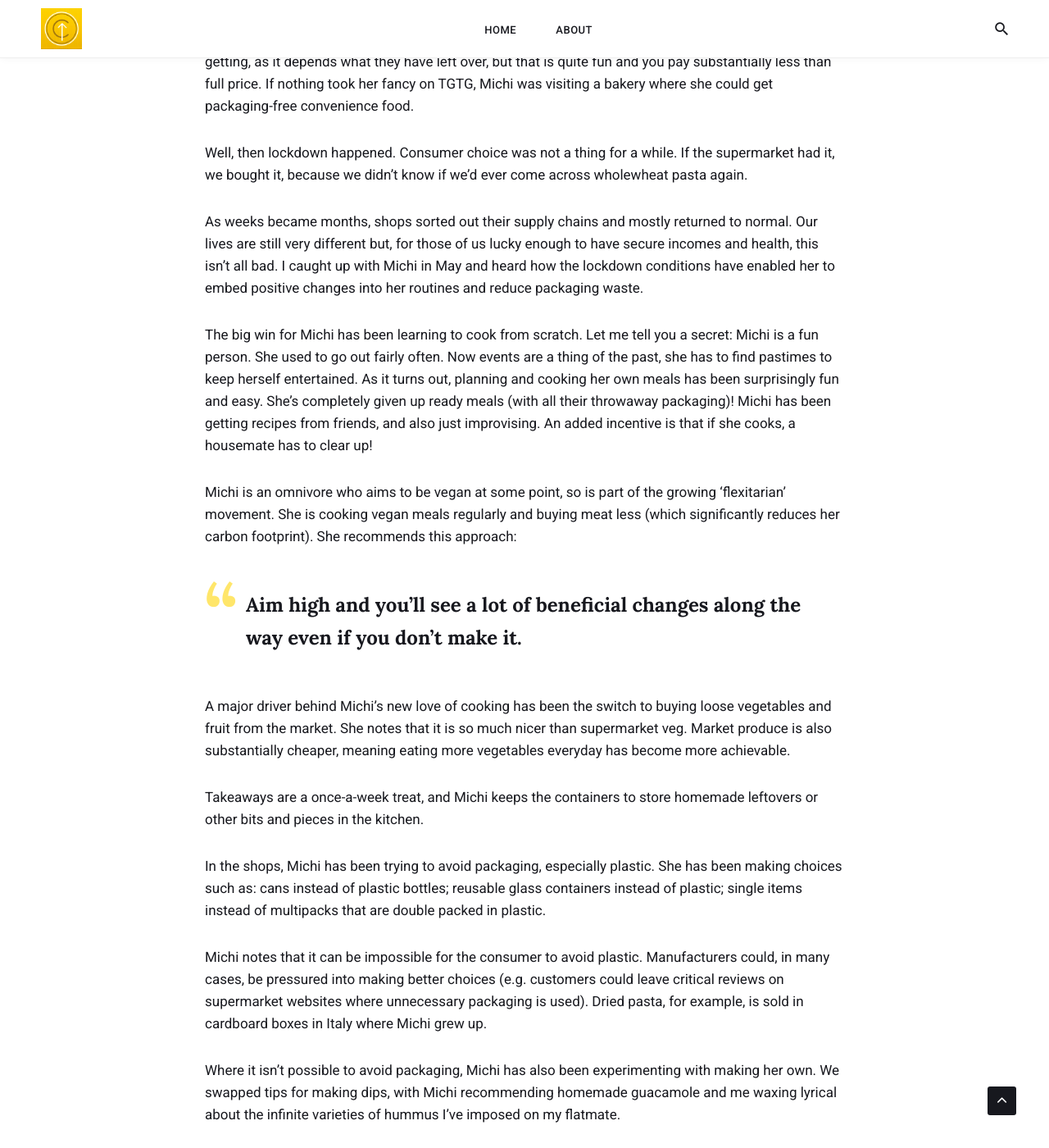
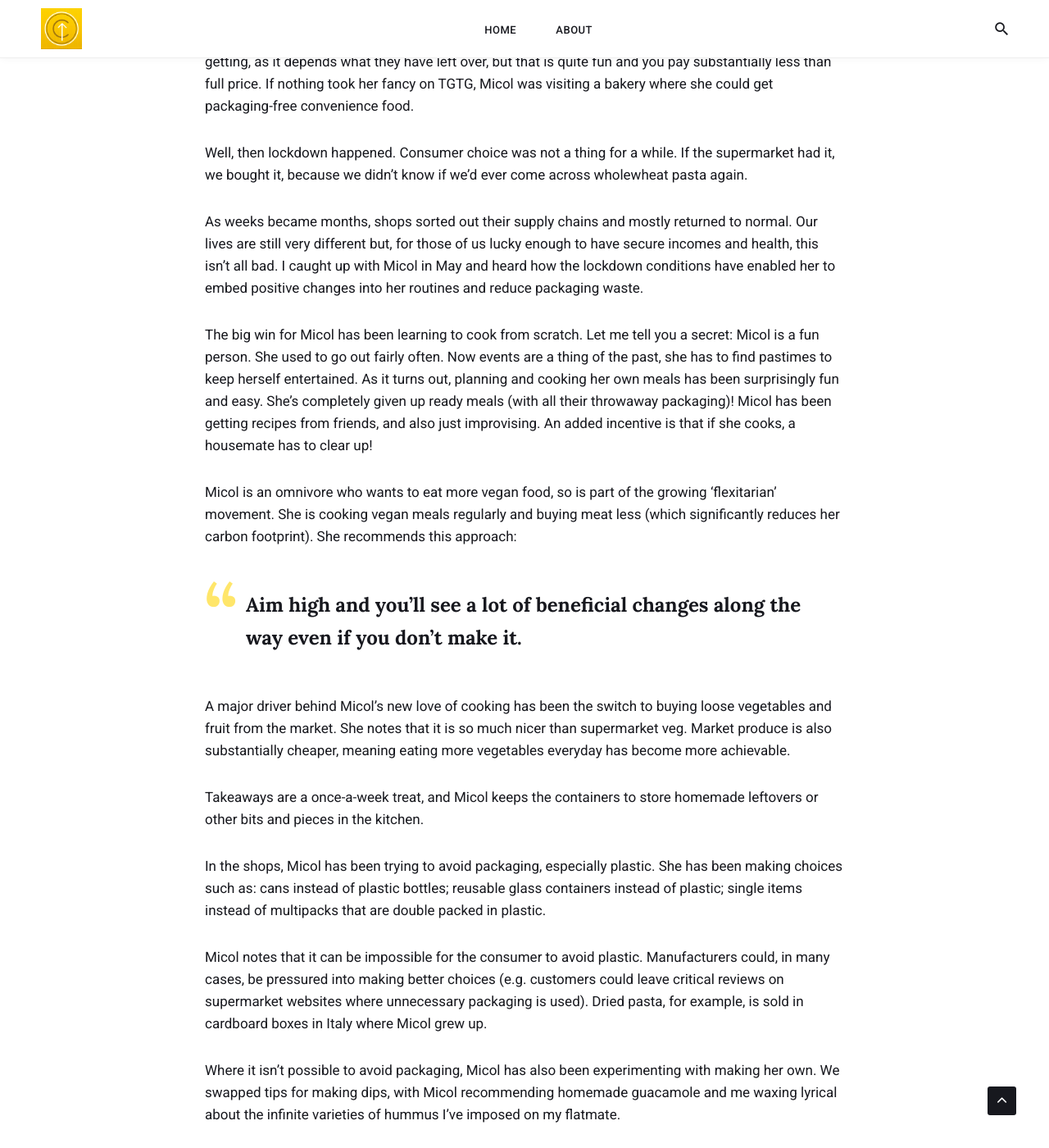
Before and after one commit to robinprospect/personalwebsite, a Jekyll site: the page built from _posts/2020-07-04-zero-waste-food-packaging.md, in a window 1280 px wide and 1400 px high, scrolled down 3513 px. Shown: the whole window at 82% size. Built offline with Jekyll 4.4.1, drawn with Linux system fonts in a browser that asks for light colours; nearby versions of some CDN libraries; some of the changed text lies outside the part shown.

Commit message:
Updates to blog text and image

```diff
--- a/_posts/2020-07-04-zero-waste-food-packaging.md
+++ b/_posts/2020-07-04-zero-waste-food-packaging.md
@@ -30,9 +30,9 @@
 
 We spent a few hours learning about the ways Kay has transformed her habits over the years, and I left with the impression that we could have come back several times for more tips. This blog post focuses on food and food packaging, but you’ll see Kay’s zero waste advice cropping up in future blogs covering other common household items.
 
-Kay’s key resources are space and time. Many people, however, lack these things. Our tester for this challenge, Michi, falls into this category. Michi has a full time job which leaves limited time and energy for other activities. She shares a flat with two other people and was quite conscious of not wanting to impose her views on her flatmates. On the other hand, for Michi it was feasible to spend a certain amount of money to avoid creating waste. I wondered how Michi would take Kay’s advice and apply it in her, quite different, circumstances.
+Kay’s key resources are space and time. Many people, however, lack these things. Our tester for this challenge, Micol Brunelli, falls into this category. Micol has a full time job which leaves limited time and energy for other activities. She shares a flat with two other people and was quite conscious of not wanting to impose her views on her flatmates. On the other hand, for Micol it was feasible to spend a certain amount of money to avoid creating waste. I wondered how Micol would take Kay’s advice and apply it in her, quite different, circumstances.
 
-## Michi's commitment to reducing her waste
+## Micol's commitment to reducing her waste
 
 After our meeting with Kay, Micol spent some time reviewing her current consumption habits and identifying the biggest sources of waste. She then considered which steps were feasible and sustainable for her (pre-lockdown!) life. From the tips below, she selected actions that she would take for one month. These were:
 
@@ -49,56 +49,55 @@
 
 ## The report
 
-Pre-lockdown, when Michi used to work in an office, she was enjoying using [Too Good To Go](https://toogoodtogo.co.uk/en-gb) at lunchtimes, to rescue food that would otherwise go in the bin. This app alerts you to local cafes, shops and restaurants that have spare food you can collect at set times. You won’t know exactly what you’re getting, as it depends what they have left over, but that is quite fun and you pay substantially less than full price. If nothing took her fancy on TGTG, Michi was visiting a bakery where she could get packaging-free convenience food.
+Pre-lockdown, when Micol used to work in an office, she was enjoying using [Too Good To Go](https://toogoodtogo.co.uk/en-gb) at lunchtimes, to rescue food that would otherwise go in the bin. This app alerts you to local cafes, shops and restaurants that have spare food you can collect at set times. You won’t know exactly what you’re getting, as it depends what they have left over, but that is quite fun and you pay substantially less than full price. If nothing took her fancy on TGTG, Micol was visiting a bakery where she could get packaging-free convenience food.
 
 Well, then lockdown happened. Consumer choice was not a thing for a while. If the supermarket had it, we bought it, because we didn’t know if we’d ever come across wholewheat pasta again.
 
-As weeks became months, shops sorted out their supply chains and mostly returned to normal. Our lives are still very different but, for those of us lucky enough to have secure incomes and health, this isn’t all bad. I caught up with Michi in May and heard how the lockdown conditions have enabled her to embed positive changes into her routines and reduce packaging waste.
+As weeks became months, shops sorted out their supply chains and mostly returned to normal. Our lives are still very different but, for those of us lucky enough to have secure incomes and health, this isn’t all bad. I caught up with Micol in May and heard how the lockdown conditions have enabled her to embed positive changes into her routines and reduce packaging waste.
 
-The big win for Michi has been learning to cook from scratch. Let me tell you a secret: Michi is a fun person. She used to go out fairly often. Now events are a thing of the past, she has to find pastimes to keep herself entertained. As it turns out, planning and cooking her own meals has been surprisingly fun and easy. She’s completely given up ready meals (with all their throwaway packaging)! Michi has been getting recipes from friends, and also just improvising. An added incentive is that if she cooks, a housemate has to clear up!
+The big win for Micol has been learning to cook from scratch. Let me tell you a secret: Micol is a fun person. She used to go out fairly often. Now events are a thing of the past, she has to find pastimes to keep herself entertained. As it turns out, planning and cooking her own meals has been surprisingly fun and easy. She’s completely given up ready meals (with all their throwaway packaging)! Micol has been getting recipes from friends, and also just improvising. An added incentive is that if she cooks, a housemate has to clear up!
 
-Michi is an omnivore who aims to be vegan at some point, so is part of the growing ‘flexitarian’ movement. She is cooking vegan meals regularly and buying meat less (which significantly reduces her carbon footprint). She recommends this approach:
+Micol is an omnivore who wants to eat more vegan food, so is part of the growing ‘flexitarian’ movement. She is cooking vegan meals regularly and buying meat less (which significantly reduces her carbon footprint). She recommends this approach:
 
 > Aim high and you’ll see a lot of beneficial changes along the way even if you don’t make it.
 
-A major driver behind Michi’s new love of cooking has been the switch to buying loose vegetables and fruit from the market. She notes that it is so much nicer than supermarket veg. Market produce is also substantially cheaper, meaning eating more vegetables everyday has become more achievable.
+A major driver behind Micol’s new love of cooking has been the switch to buying loose vegetables and fruit from the market. She notes that it is so much nicer than supermarket veg. Market produce is also substantially cheaper, meaning eating more vegetables everyday has become more achievable.
 
-Takeaways are a once-a-week treat, and Michi keeps the containers to store homemade leftovers or other bits and pieces in the kitchen.
+Takeaways are a once-a-week treat, and Micol keeps the containers to store homemade leftovers or other bits and pieces in the kitchen.
 
-In the shops, Michi has been trying to avoid packaging, especially plastic. She has been making choices such as: cans instead of plastic bottles; reusable glass containers instead of plastic; single items instead of multipacks that are double packed in plastic.
+In the shops, Micol has been trying to avoid packaging, especially plastic. She has been making choices such as: cans instead of plastic bottles; reusable glass containers instead of plastic; single items instead of multipacks that are double packed in plastic.
 
-Michi notes that it can be impossible for the consumer to avoid plastic. Manufacturers could, in many cases, be pressured into making better choices (e.g. customers could leave critical reviews on supermarket websites where unnecessary packaging is used). Dried pasta, for example, is sold in cardboard boxes in Italy where Michi grew up.
+Micol notes that it can be impossible for the consumer to avoid plastic. Manufacturers could, in many cases, be pressured into making better choices (e.g. customers could leave critical reviews on supermarket websites where unnecessary packaging is used). Dried pasta, for example, is sold in cardboard boxes in Italy where Micol grew up.
 
-Where it isn’t possible to avoid packaging, Michi has also been experimenting with making her own. We swapped tips for making dips, with Michi recommending homemade guacamole and me waxing lyrical about the infinite varieties of hummus I’ve imposed on my flatmate.
+Where it isn’t possible to avoid packaging, Micol has also been experimenting with making her own. We swapped tips for making dips, with Micol recommending homemade guacamole and me waxing lyrical about the infinite varieties of hummus I’ve imposed on my flatmate.
 
 The biggest success, for both of us, has been making our own oat milk. Oat milk is a winner on every front. If you use a lot of milk (the cereal eaters or compulsive latte drinkers) you get through several cartons of shop-bought a week. Making oat milk is really easy, extremely cheap, and zero waste.
 
-I’ve played with a few recipes. Michi enjoys making oat milk at its very simplest, which is just oats whizzed up with water. It is one of the easiest vegan transitions for omnivores, as it is such a close replacement for cow milk. It has also been shown to be, environmentally, [the friendliest milk](https://www.bbc.co.uk/news/science-environment-46654042).
+I’ve played with a few recipes. Micol enjoys making oat milk at its very simplest, which is just oats whizzed up with water. It is one of the easiest vegan transitions for omnivores, as it is such a close replacement for cow milk. It has also been shown to be, environmentally, [the friendliest milk](https://www.bbc.co.uk/news/science-environment-46654042).
 
-Michi says that although she knew it wasn't going to be perfect, she's happy with the changes she has made through this challenge. She feels that good habits have been formed and she can see herself continuing on this journey in the future. The largest reductions in waste have come from buying loose vegetables and making oat milk.
+Micol says that although she knew it wasn't going to be perfect, she's happy with the changes she has made through this challenge. She feels that good habits have been formed and she can see herself continuing on this journey in the future. The largest reductions in waste have come from buying loose vegetables and making oat milk.
 
-Why not follow Michi's example? Pick some actions that you can commit to for a month, and see what sticks.
+Why not follow Micol's example? Pick some actions that you can commit to for a month, and see what sticks.
 
 # <a name="zero-waste-tips"></a> Zero waste tips
 
 
 ⌛ = actions to consider if you have time to spare
-💰 = actions to consider if you need to save money
+💰 = actions to consider to save money
 
 ## Reduce
 Think about reducing waste when you're making buying and cooking decisions.
 
 ### 1. Buy food without or with less packaging
-- Markets and grocers usually sell fruit and veg without packaging, unlike most supermarkets. 💰
-- If you are able to cook using fresh food, you'll get through less packaging. Save time, money and energy by cooking several portions at once and freezing some. ⌛
-
+- Markets and grocers usually sell fruit and veg without packaging, unlike most supermarket produce. 💰
+- If you are able to cook using fresh food instead of prepared meals, you'll get through less packaging. Save time, money and energy by cooking several portions at once and freezing some. ⌛
 - Buying food in larger quantities, e.g. from a wholesaler, can reduce the amount of packaging going in the bin. 💰
 - Say no to single use plastics such as straws and single serving condiments.
 
 
 ### 2. Rescue food that's heading for the bin
 - 'Best before' dates can be ignored!
-- There are several apps that allow neighbours to advertise unwanted edibles, such as Olio and Nextdoor. [Zero Waste Near Me](https://www.zerowastenear.me/) also lists community fridges. Treasures I've spotted include sourdourgh starters and unwanted rhubarb! 💰 ⌛
+- There are several apps that allow neighbours to advertise unwanted edibles, such as [Olio](https://olioex.com/) and [Nextdoor](https://nextdoor.co.uk/). [Zero Waste Near Me](https://www.zerowastenear.me/) also lists community fridges. Treasures I've spotted include sourdourgh starters and unwanted rhubarb! 💰 ⌛
 - [Approved Food](https://www.approvedfood.co.uk/) sells surplus and short-dated food and drink from major brands at a discount. They even do deliveries. 💰
 - [Oddbox](https://www.oddbox.co.uk/) rescues fruit and veg at risk of becoming food waste. Deliveries come in cardboard boxes and usually contain no plastic.
 - [Too Good To Go](https://toogoodtogo.co.uk/en-gb) alerts you to local cafes, shops and restaurants that have spare food. You collect a 'magic bag' at set times. You won’t know exactly what you’re getting, as it depends what they have left over, but that’s quite fun and you pay substantially less than full price. I used it to pick up 3 meals from Agdu, an Ethiopian cafe a short walk from home. I was warned that they occasionally do run out of food and therefore can’t fulfil the order. It isn’t clear whether there would be any warning notification in the app if that happens. The servings came in plastic takeaway tubs. My friend Fran suggested that I could take in my own tupperware (or even their plastic tubs) next time. Great idea, I will give it a go! Maybe this could become as much of a habit as carrying a keep cup for coffee. 💰
@@ -112,12 +111,13 @@
 
 
 ### 4. Grow or pick your own
-- If you have a spare windowsill, consider growing your own herbs. Basil is easy to grow from seed. If you buy a growing herb from a shop, separate the stems into a few containers so that they will have more space. 💰
+- If you have space on your windowsill, consider growing your own herbs. Basil is easy to grow from seed. If you buy a growing herb from a shop, separate the stems into a few containers so that they will have more space. 💰
 - Take your own tubs to a 'pick your own' farm, with friends or family, and learn more about how food is produced as well as avoiding packaging. ⌛
 
 
 ## Reuse
 - Refill shops are popping up around the UK, allowing you to bring in your empty bottles and tubs, and selling a good range of basics. The pricing varies a lot. My local refill shop is very cheap for spices and oil, but iniquitous for chick peas! You can find your nearest refill shop, as well as other zero waste initiatives, at [Zero Waste Near Me](https://www.zerowastenear.me/). ⌛
+- Even more convenient, online shop [Loop](https://loopstore.co.uk/) (partnering with Tesco in the UK) delivers branded food and drink in reusable containers. You can return the containers (no need to clean them!) next time they deliver. [Good Club](https://www.goodclub.co.uk/shop), an online grocer offering discounted ethical products, is trialling a zero waste approach too, so now could be a good time to give them a go.
 - Ensure you have reusable coffee cups, water bottles, grocery bags and tupperware to hand when you might need them. 💰
 - Download the [Refill](https://refill.org.uk/get-the-refill-app/) app to find free drinking water sources across the UK. 💰
 - Replace clingfilm with reusable wraps such as beeswax wraps, which you can buy or [make yourself](https://www.goodhousekeeping.com/home/craft-ideas/g25642328/diy-beeswax-reusuable-wraps/), [sandwich wraps](re-wrap-it.co.uk), and 'fit anything' lids. Or just cover a bowl with a plate! 💰
@@ -125,12 +125,11 @@
 
 
 ## Recycle
-- Research your local recycling capabilities and keep a note of them (stick it to your fridge?)
+- Research your local recycling capabilities and keep a note of them (stick it to your fridge?). Some packaging is only industrially compostable and your council may not have access to those facilities.
 - Ask your family and friends to recycle items that are accepted in their area but not yours.
 - [TerraCycle](https://www.terracycle.com/en-GB/) is an awesome global company that manages networks of alternative recycling for hard-to-recycle products such as crisp packets and toothpaste tubes. You can find your local drop-off point on their website, or volunteer to host a drop-off point at your home or office. ⌛
 - If you're feeling creative, you can make [ecobricks](https://www.ecobricks.org/) from your plastic film waste and use them to build furniture!
 - Some packaging can be added to your food waste / compost (thin film made from cornstarch or mushrooms).
-- Some packaging is only industrially compostable and your council may not have access to those facilities.
 
 
 ![Homemade oat milk]({{site.baseurl}}/images/oat-milk-2.jpg)
```
Also changed, not shown: images/zero-waste-blog-header.jpg.
